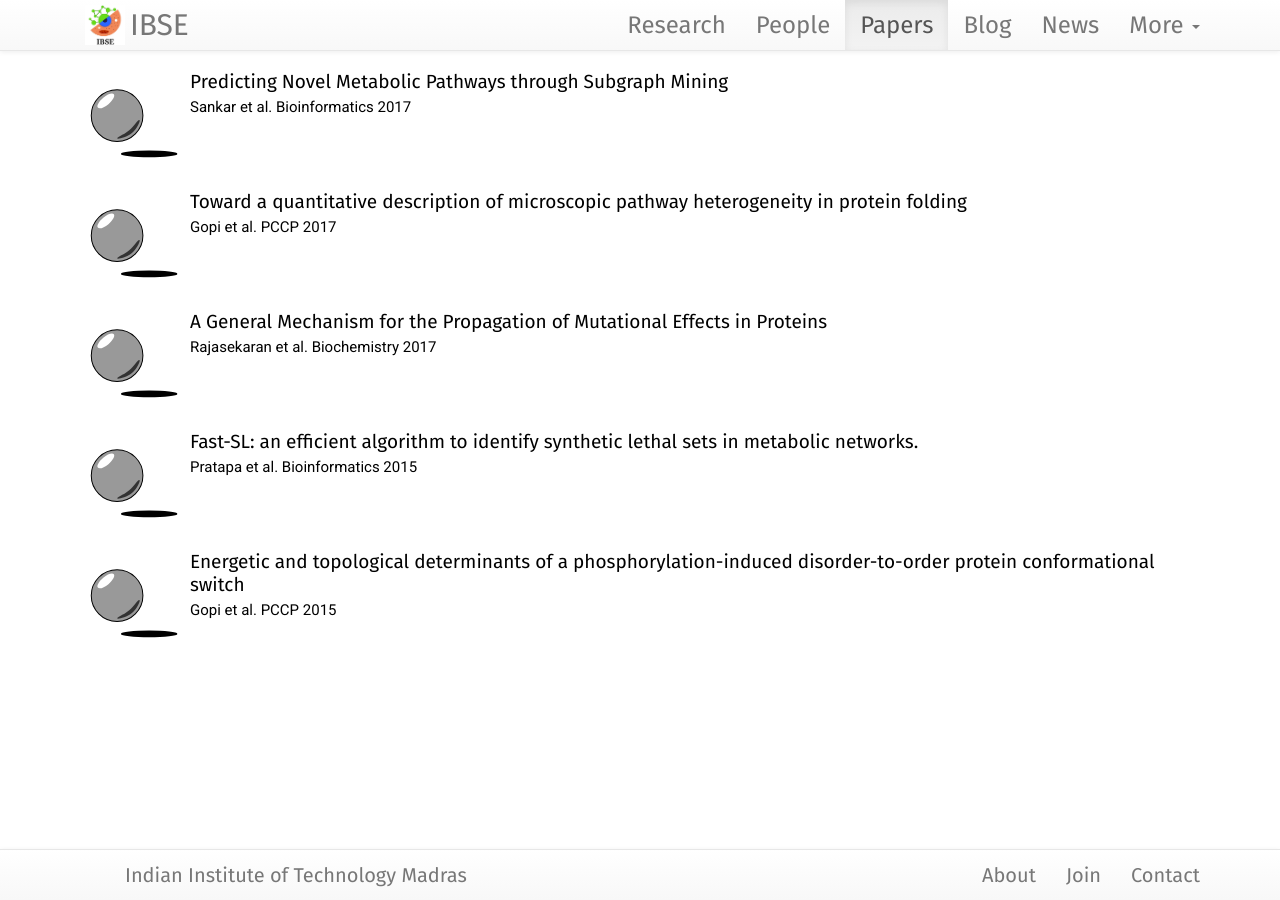
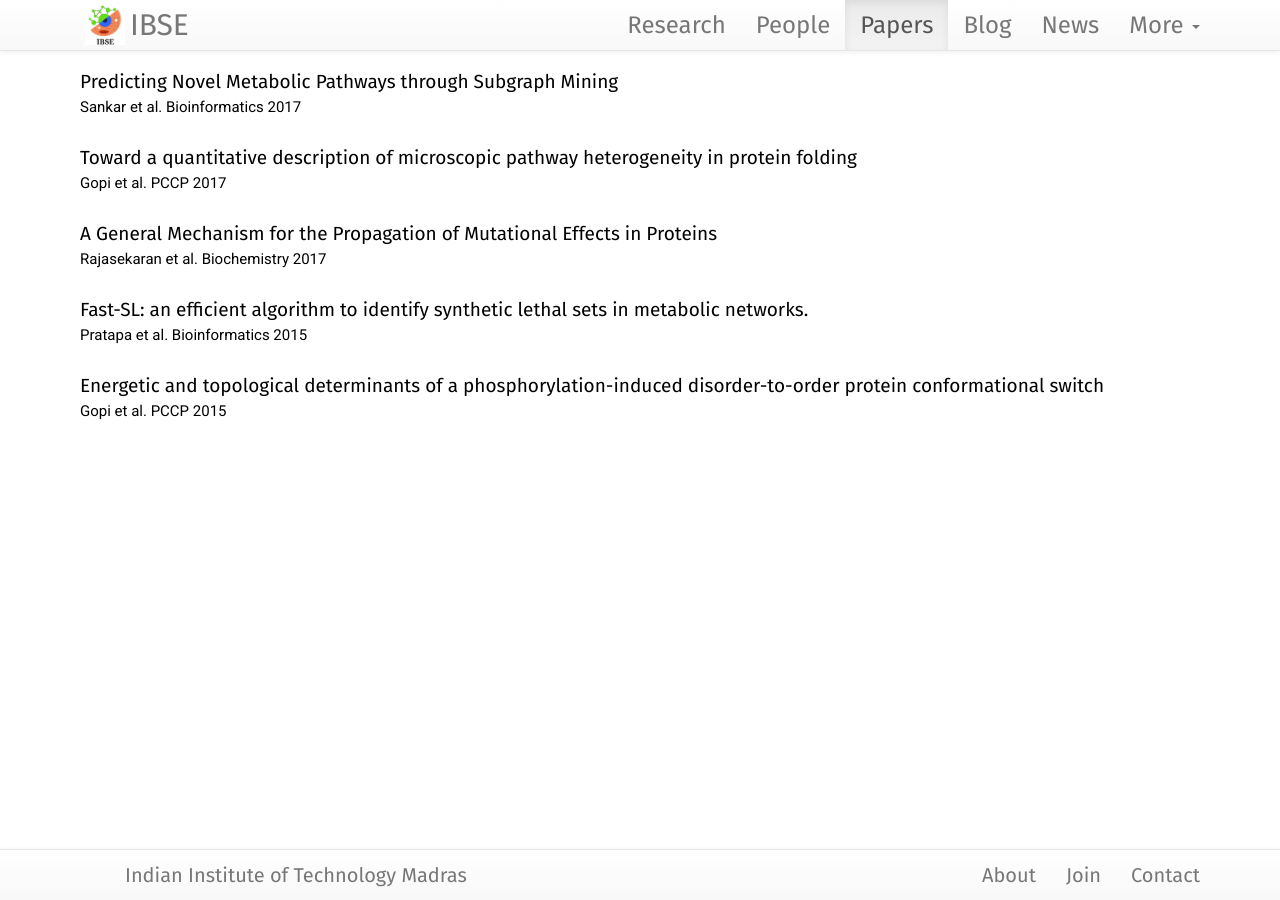
Before and after one commit to philge/ibse-iitm.github.io, a Jekyll site: the page built from papers/index.html, in a window 1280 px wide. Built offline with Jekyll 4.4.1, drawn with Linux system fonts in a browser that asks for light colours; nearby versions of some CDN libraries.

Commit message:
hide image for now

```diff
--- a/papers/index.html
+++ b/papers/index.html
@@ -12,7 +12,7 @@ navorder: 3
     <div class="col-md-12 paperbox">
       {% if paper.embargo %}
       <div class="media">
-           <img width=100 class="media-object pull-left" src="{{ paper.image }}"/>
+           <!-- <img width=100 class="media-object pull-left" src="{{ paper.image }}"/> -->
           <div class="media-body">
             <div class="smallhead media-heading">
             {{ paper.title }}
@@ -22,9 +22,9 @@ navorder: 3
       </div>
       {% else %}
      <div class="media">
-          <a class="pull-left" href="{{ paper.url }}">
+<!--           <a class="pull-left" href="{{ paper.url }}">
             <img width=100 class="media-object" src="{{ paper.image }}">
-          </a>
+          </a> -->
         <div class="media-body">
             <div class="smallhead media-heading">
             <a href="{{ paper.url }}" class="off">{{ paper.title }}</a>
```
